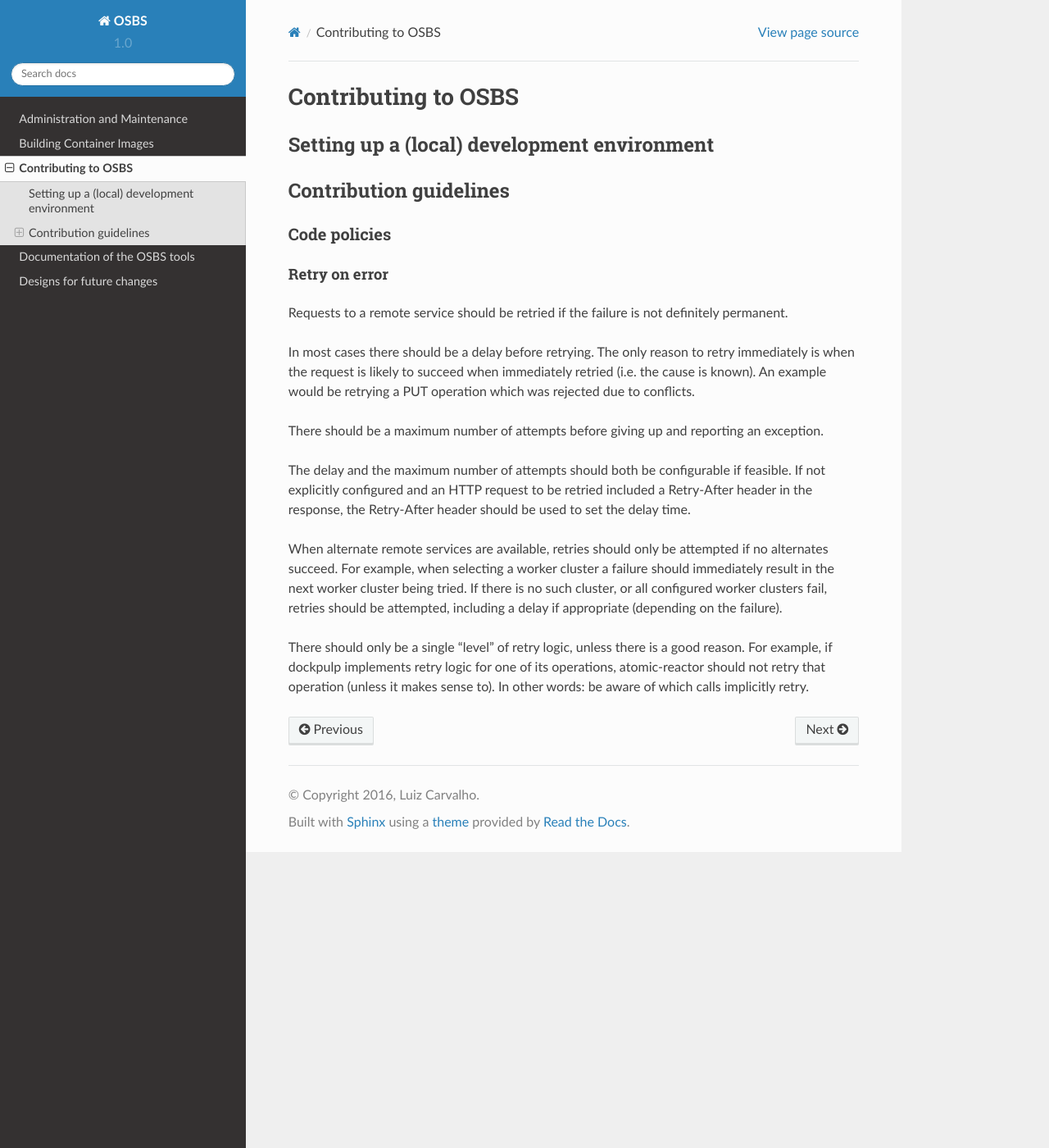
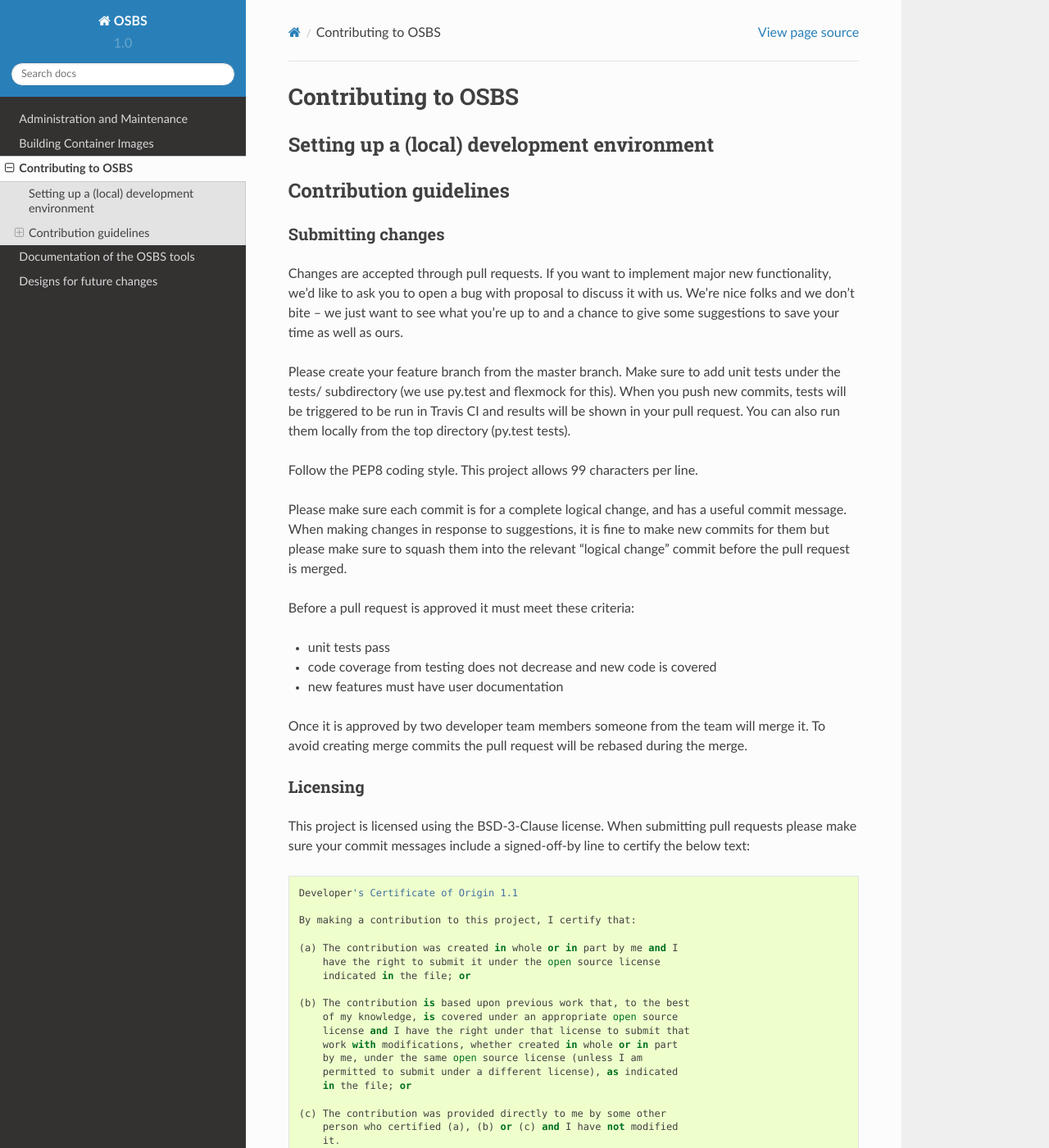
Before and after one commit to containerbuildsystem/osbs-docs, a Sphinx documentation site: the page built from docs/contributors.rst, in a window 1280 px wide and 1400 px high. Shown: the whole window at 82% size. Built offline with Sphinx 7.4.7 and the Read the Docs theme 2.0.0, drawn with Linux system fonts in a browser that asks for light colours; some of the changed text lies outside the part shown.

Commit message:
Merge atomic-reactor and osbs-client contribution guides
By including it here, we can simply point to this from within
CONTRIBUTING.md in osbs-client and atomic-reactor.

Signed-off-by: Tim Waugh <twaugh@redhat.com>

```diff
--- a/docs/contributors.rst
+++ b/docs/contributors.rst
@@ -6,6 +6,79 @@
 
 Contribution guidelines
 -----------------------
+
+Submitting changes
+~~~~~~~~~~~~~~~~~~
+
+Changes are accepted through pull requests. If you want to implement
+major new functionality, we'd like to ask you to open a bug with
+proposal to discuss it with us. We're nice folks and we don't bite --
+we just want to see what you're up to and a chance to give some
+suggestions to save your time as well as ours.
+
+Please create your feature branch from the master branch. Make sure to
+add unit tests under the tests/ subdirectory (we use py.test and
+flexmock for this). When you push new commits, tests will be triggered
+to be run in Travis CI and results will be shown in your pull
+request. You can also run them locally from the top directory (py.test
+tests).
+
+Follow the PEP8 coding style. This project allows 99 characters per
+line.
+
+Please make sure each commit is for a complete logical change, and has
+a useful commit message. When making changes in response to
+suggestions, it is fine to make new commits for them but please make
+sure to squash them into the relevant "logical change" commit before
+the pull request is merged.
+
+Before a pull request is approved it must meet these criteria:
+
+- unit tests pass
+
+- code coverage from testing does not decrease and new code is covered
+
+- new features must have user documentation
+
+Once it is approved by two developer team members someone from the
+team will merge it. To avoid creating merge commits the pull request
+will be rebased during the merge.
+
+Licensing
+~~~~~~~~~
+
+This project is licensed using the BSD-3-Clause license. When
+submitting pull requests please make sure your commit messages include
+a signed-off-by line to certify the below text::
+
+  Developer's Certificate of Origin 1.1
+
+  By making a contribution to this project, I certify that:
+
+  (a) The contribution was created in whole or in part by me and I
+      have the right to submit it under the open source license
+      indicated in the file; or
+
+  (b) The contribution is based upon previous work that, to the best
+      of my knowledge, is covered under an appropriate open source
+      license and I have the right under that license to submit that
+      work with modifications, whether created in whole or in part
+      by me, under the same open source license (unless I am
+      permitted to submit under a different license), as indicated
+      in the file; or
+
+  (c) The contribution was provided directly to me by some other
+      person who certified (a), (b) or (c) and I have not modified
+      it.
+
+  (d) I understand and agree that this project and the contribution
+      are public and that a record of the contribution (including all
+      personal information I submit with it, including my sign-off) is
+      maintained indefinitely and may be redistributed consistent with
+      this project or the open source license(s) involved.
+
+You can do this by using git commit --signoff when committing changes,
+making sure that your real name is included.
 
 Code policies
 ~~~~~~~~~~~~~
```
